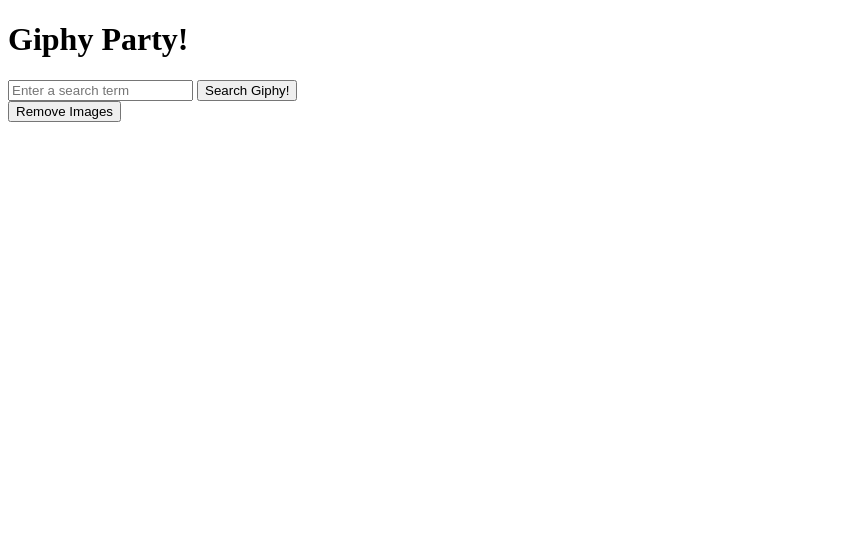
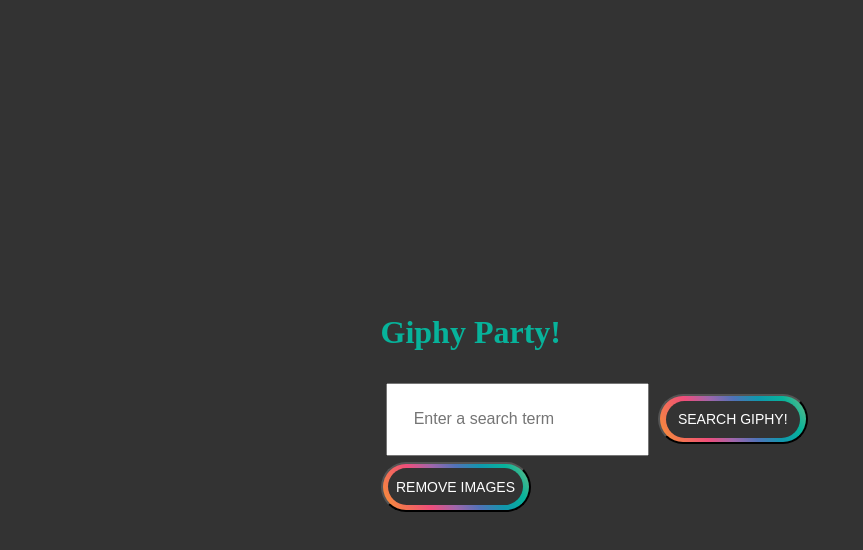
Before and after one commit to sterlingfire/giphyParty, a plain HTML site: page index.html in a window 1280 px wide. Shown: the whole page, without its empty margins (0-863 px from the left). Drawn offline with nearby package versions, Linux system fonts and the light colour scheme.

Commit message:
added styles

```diff
--- a/app.js
+++ b/app.js
@@ -19,7 +19,7 @@ function remove() {
 async function searchGiphy(query) {
   const apiKey = "MhAodEJIJxQMxW9XqxKjyXfNYdLoOIym"   //make it a global variable
   let searchURL = `http://api.giphy.com/v1/gifs/search`;
-  let response = await axios.get(searchURL,{params : {api_key : apiKey, q : query}});
+  let response = await axios.get(searchURL, { params: { api_key: apiKey, q: query } });
 
   return response.data.data[0].images.original.url;
 }
@@ -27,8 +27,10 @@ async function searchGiphy(query) {
 /**Displays the gif in the DOM */
 function addGif(url) {
   $("#gifs").append("<div>");
+  $("#gifs>div:last-child");
   $("#gifs>div:last-child").append("<img>");
-  $("#gifs>div:last-child>img").attr("src", url);
+  $("#gifs>div:last-child>img").attr("src", url).addClass("gif");
+
 }
 
 /**Add event listeners to search and remove buttons */
--- a/index.html
+++ b/index.html
@@ -4,16 +4,21 @@
 <head>
   <meta charset="UTF-8">
   <title>Giphy Party!</title>
+  <link rel="stylesheet" href="styles.css">
 </head>
 
+
 <body>
+  <main>
     <h1>Giphy Party!</h1>
     <form id="searchGiphy">
       <input id="searchText" type="text" placeholder="Enter a search term">
       <button id="searchButton" type="submit">Search Giphy!</button>
+      <button id="removeButton">Remove Images</button>
     </form>
-  <button id="removeButton">Remove Images</button>
     <div id="gifs" class="gifs"></div>
+  </main>
+
 
   <script src="https://unpkg.com/jquery"></script>
   <script src="https://unpkg.com/axios/dist/axios.js"></script>
--- /dev/null
+++ b/styles.css
@@ -0,0 +1,83 @@
+
+* {
+	box-sizing: border-box;
+	margin: 0;
+	padding: 0;
+}
+.gif {
+    width: 300px;
+    height: 300px;
+    margin: 2%;
+}
+body {
+	margin: 0;
+	padding: 0;
+	display: flex;
+	width: 100%;
+	height: 100vh;
+	align-items: center;
+	justify-content: center;
+	background: #333;
+}
+h1 {
+    color: #07b39b;
+    box-sizing: content-box;
+    margin: 5% 0%;
+}
+input {
+    padding: 5%;
+    margin: 1%;
+    font-size: medium;
+}
+form {
+    width: 100%;
+}
+button {
+	width: 150px;
+	height: 50px;
+	border-radius: 50px;
+	position: relative;
+	background: linear-gradient(60deg, #f79533, #f37055, #ef4e7b, #a166ab, #5073b8, #1098ad, #07b39b, #6fba82);
+	cursor: pointer;
+	display: inline-flex;
+	align-items: center;
+	justify-content: center;
+	z-index: 1;
+	color: #fff;
+	font-size: 14px;
+	text-decoration: none;
+	text-transform: uppercase;
+}
+
+button:before {
+	content: '';
+	position: absolute;
+	display: flex;
+	width: 80%;
+	height: 70%;
+	top: 15%;
+	left: 10%;
+	transition: .3s;
+	filter: blur(15px);
+	opacity: 0;
+	z-index: -2;
+	background: linear-gradient(60deg, #f79533, #f37055, #ef4e7b, #a166ab, #5073b8, #1098ad, #07b39b, #6fba82);
+}
+
+button:hover:before {
+	opacity: 1;
+	filter: blur(25px);
+}
+
+button:after {
+	content: '';
+	position: absolute;
+	display: flex;
+	border-radius: 40px;
+	width: 92%;
+	height: 80%;
+	top: 10%;
+	left: 4%;
+	background: #333;
+	z-index: -1;
+}
```
Lines whose indentation alone changed are shown as unchanged.
